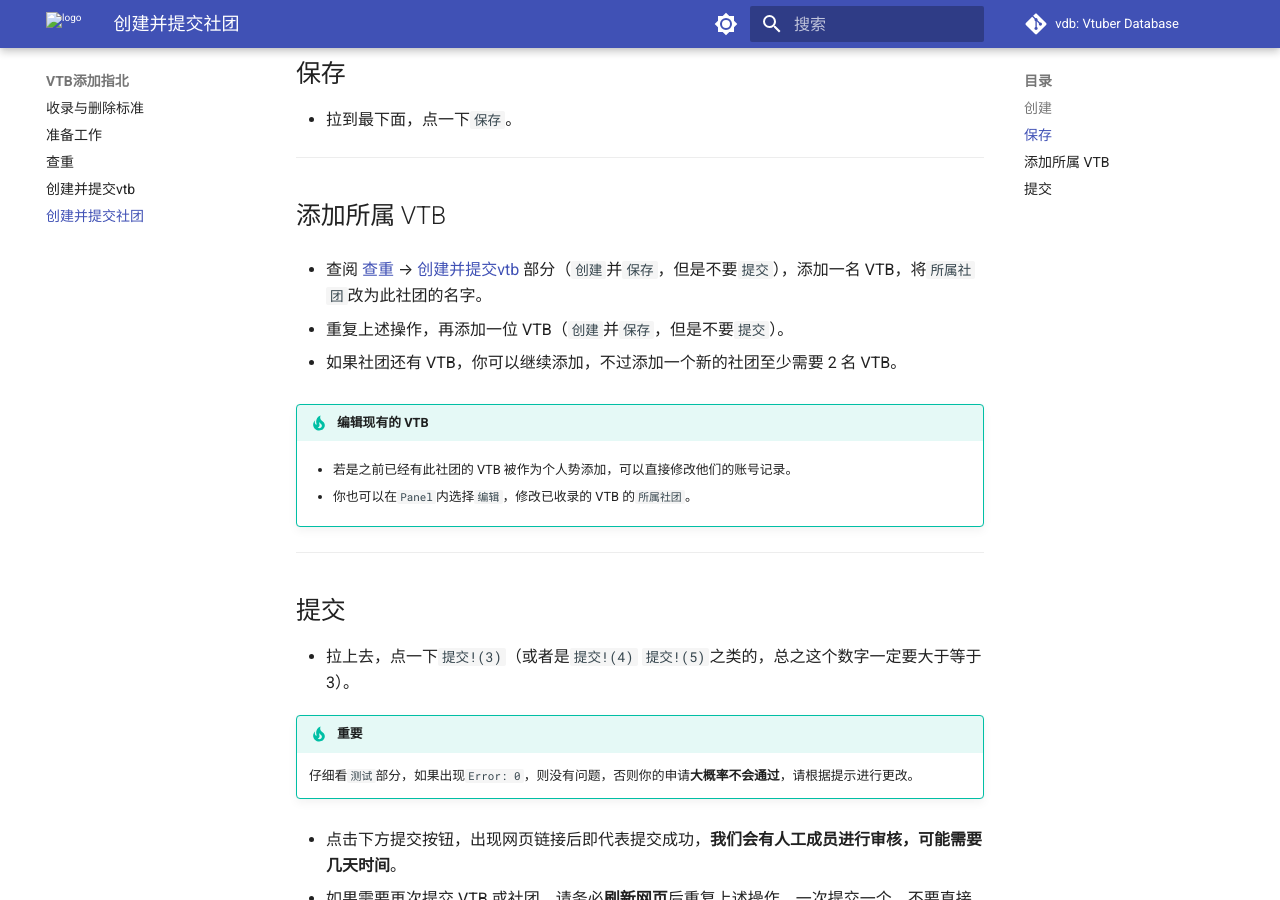
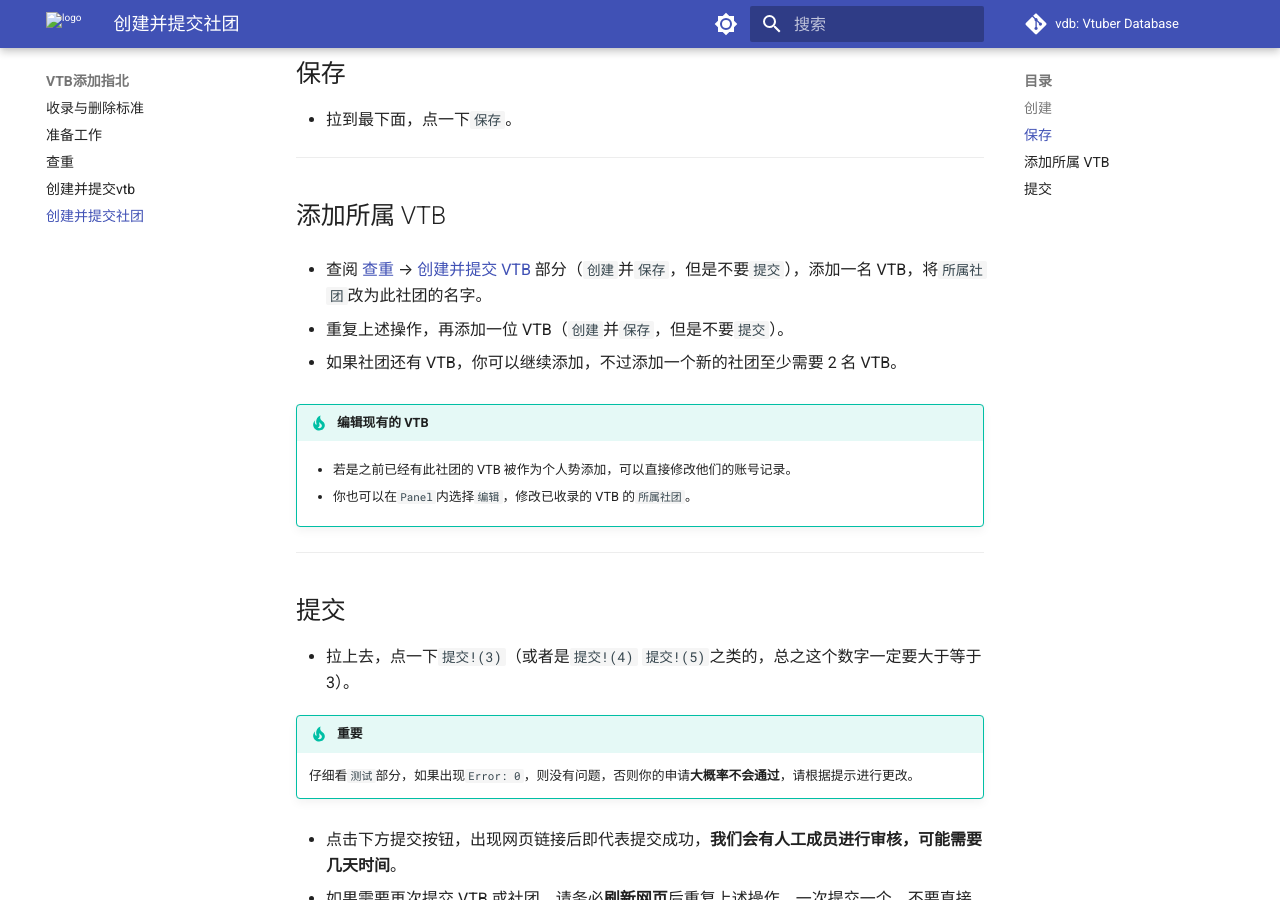
Before and after one commit to Radekyspec/docs.vtbs.top, an MkDocs documentation site: the page built from docs/wiki/create-group.md, in a window 1280 px wide and 900 px high, scrolled down 3000 px. Built offline with MkDocs 1.6.1 and Material for MkDocs 9.7.7, drawn with Linux system fonts in a browser that asks for light colours; comment, search, counter and statistics services are not loaded.

```diff
--- a/docs/wiki/create-group.md
+++ b/docs/wiki/create-group.md
@@ -58,7 +58,7 @@
 
 ## 添加所属 VTB
 
-* 查阅 [查重](duplicate.md) → [创建并提交vtb](create.md) 部分（`创建`并`保存`，但是不要`提交`），添加一名 VTB，将`所属社团`改为此社团的名字。
+* 查阅 [查重](duplicate.md) → [创建并提交 VTB](create.md) 部分（`创建`并`保存`，但是不要`提交`），添加一名 VTB，将`所属社团`改为此社团的名字。
 
 * 重复上述操作，再添加一位 VTB（`创建`并`保存`，但是不要`提交`）。
 
```
